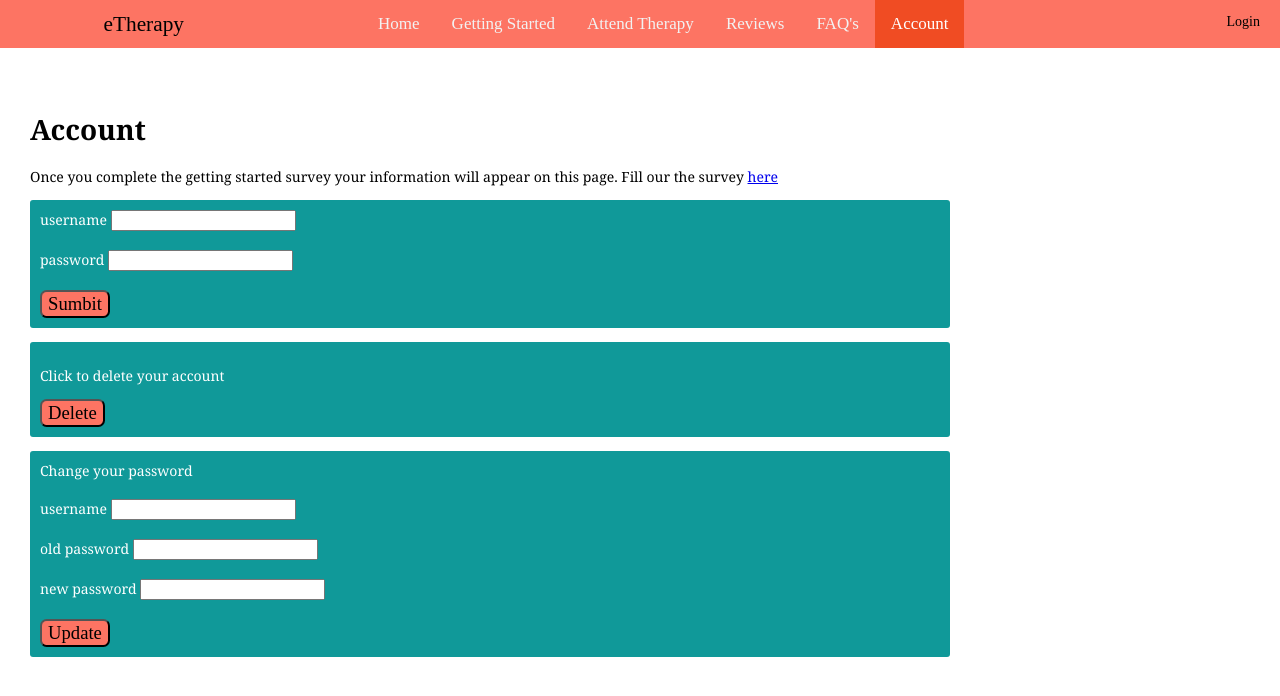
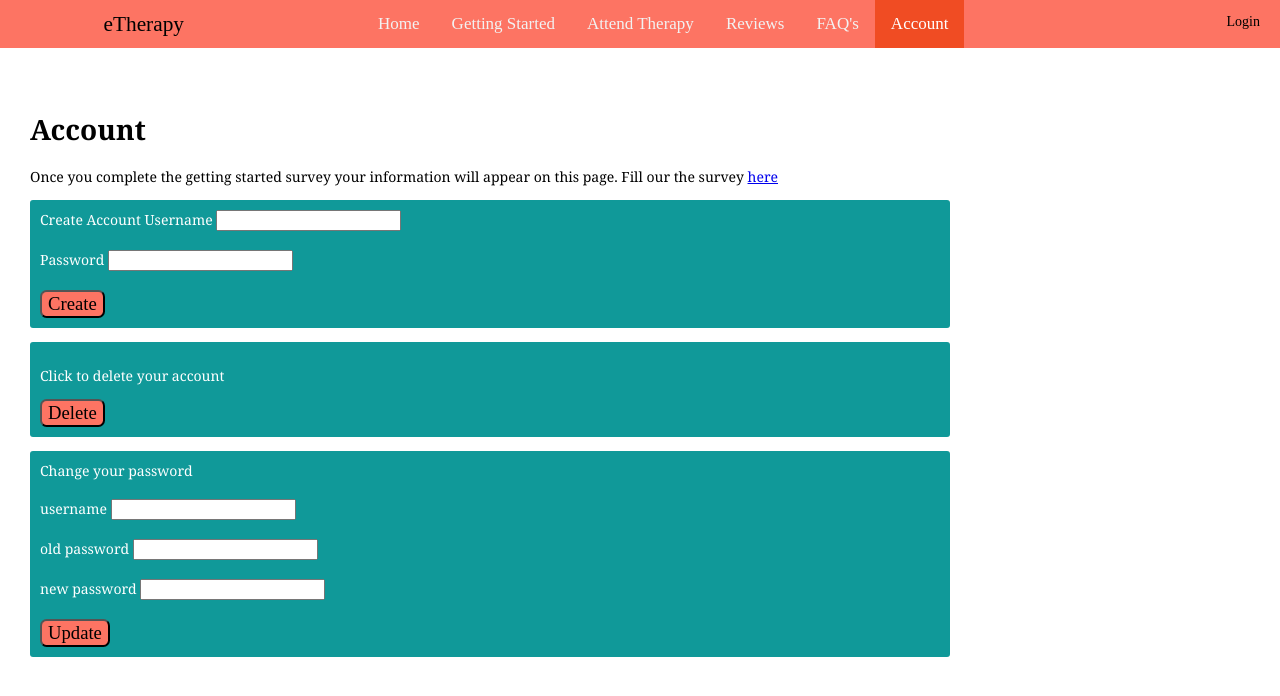
Before and after one commit to francescaansell/Group-Web-App, a website: page public/account.html in a window 1280 px wide. Drawn offline with Linux system fonts and the light colour scheme.

Commit message:
Tweak Account page

```diff
--- a/public/account.html
+++ b/public/account.html
@@ -27,9 +27,10 @@
 
 
         <form method="post" action="/create">
-            username <input type="text" name="username"><br><br>
-            password <input type="password" name="password"><br><br>
-            <input type="submit" value="Sumbit" id="submit">
+            Create Account
+            Username <input type="text" name="username"><br><br>
+            Password <input type="password" name="password"><br><br>
+            <input type="submit" value="Create" id="submit">
         </form>
 
 
```
